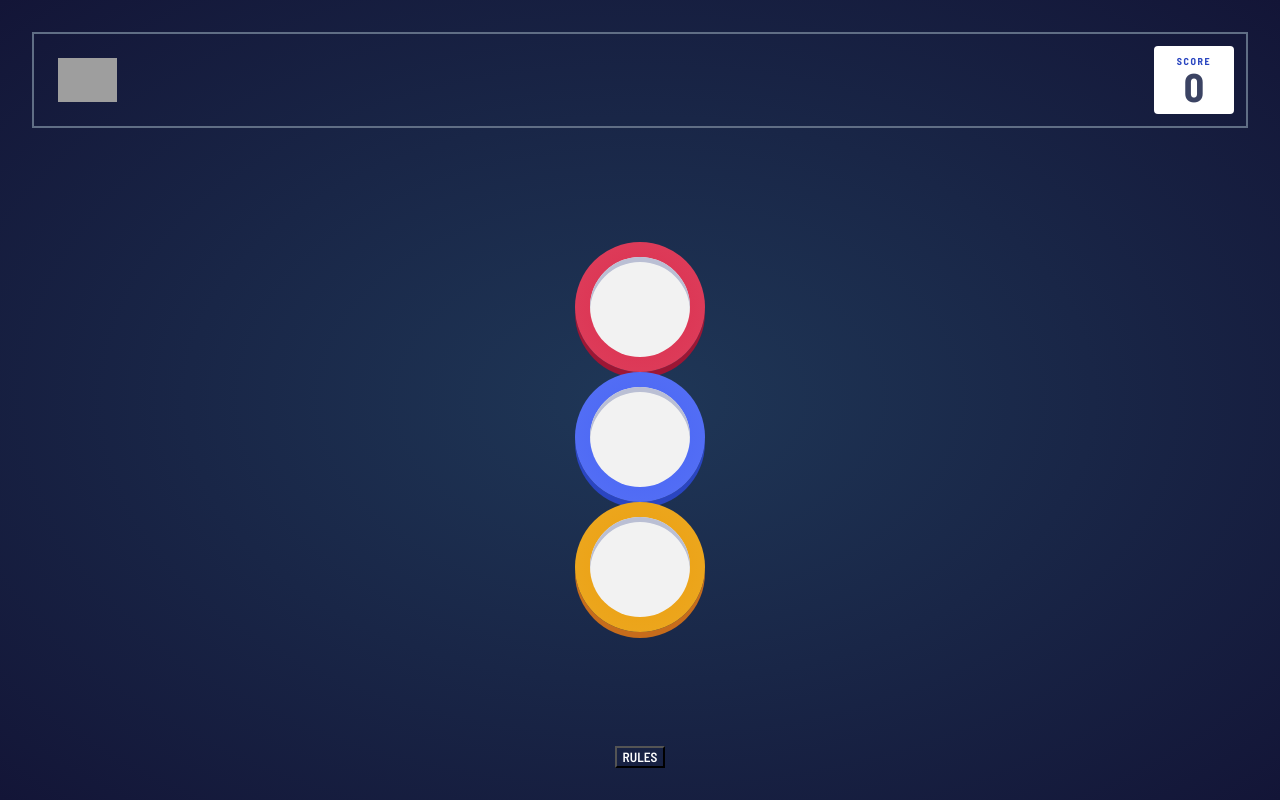
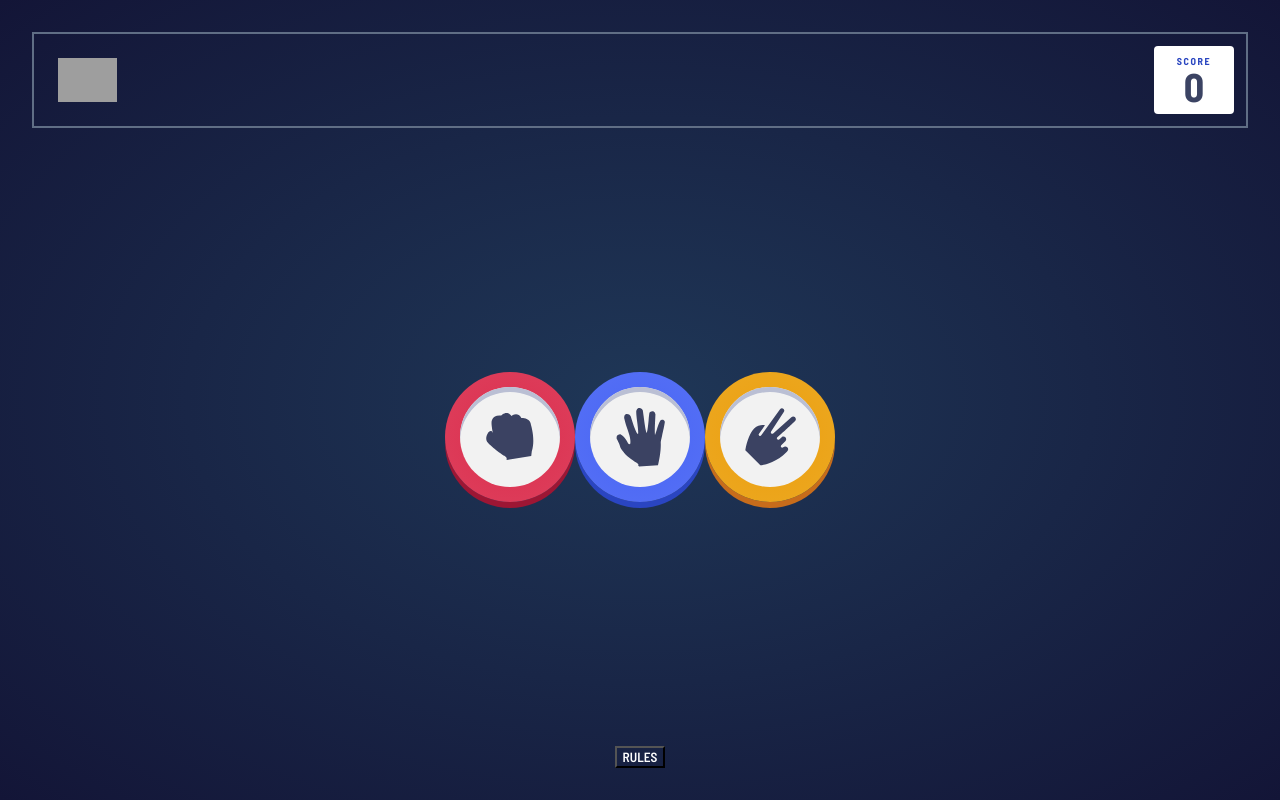
Before and after one commit to markup-mitchell/rock-paper-scissors-vue-sass, a Vue app: page / in a window 1280 px wide. Built offline with nearby package versions, Linux system fonts and the light colour scheme; grey boxes are pictures that could not be loaded.

Commit message:
styled icon buttons added and emit logic updated

```diff
--- a/src/components/IconButton.vue
+++ b/src/components/IconButton.vue
@@ -7,7 +7,41 @@
       { scissors: value === 'scissors' }
     ]"
   >
-    <button class="btn"></button>
+    <button :value="value" class="btn" @click="setPlayerChoice(value)">
+      <svg
+        v-if="value === 'rock'"
+        xmlns="http://www.w3.org/2000/svg"
+        width="48"
+        height="48"
+      >
+        <path
+          fill="#3B4262"
+          d="M45.06 12.22c-.642-8.096-9.734-7.269-9.734-7.269-3.837-6.765-9.832-1.865-9.832-1.865-4.606-6.63-10.38-.486-10.38-.486-9.957-1.074-9.571 7.066-9.571 7.066-.234 2.588 1.403 10.593 1.403 10.593-1.477-4.614-4.68-.784-4.68-.784-3.94 6.078-.975 9.405-.975 9.405 5.33 6.246 16.688 13.743 16.688 13.743 4.113 2.356 2.373 4.457 2.373 4.457l24.876-4.11.571-4.718c3.782-11.436-.739-26.032-.739-26.032z"
+        />
+      </svg>
+      <svg
+        v-if="value === 'paper'"
+        xmlns="http://www.w3.org/2000/svg"
+        width="49"
+        height="59"
+      >
+        <path
+          fill="#3B4262"
+          d="M47.125 11.832a2.922 2.922 0 00-1.232-.198c-.57.04-1.029.271-1.302.65-1.604 2.248-2.919 6.493-3.979 9.905-.486 1.577-1.14 3.688-1.612 4.69-.493-2.807.064-13.09.28-17.05l.003-.064c.15-2.751.17-3.234.138-3.446-.238-1.509-.843-2.5-1.799-2.943-.966-.45-2.22-.25-3.572.563-.677.41-.865 1.816-1.446 8.19l-.002.028c-.32 3.502-1.058 11.566-1.965 12.91-1.023-1.88-2.431-12.555-3.039-17.176-.425-3.236-.673-5.094-.84-5.655-.35-1.176-1.83-2.176-3.295-2.232-1.22-.06-2.22.56-2.698 1.638-.894.995-.578 4.292.41 12.102.47 3.718 1.44 11.395.83 12.257-1.219-.133-3.31-4.942-6.215-14.299-.816-2.62-1.068-3.408-1.318-3.753-.494-1.202-2.172-2.129-3.676-2.024a3.183 3.183 0 00-.377.049c-.787.156-2.584.881-2.2 4.226 1.06 4.637 2.213 8.041 3.331 11.346l.023.066c.669 1.98 1.302 3.85 1.89 5.925 1.385 4.9.846 7.94.84 7.975-.046.312-.143.503-.288.57a.556.556 0 01-.195.045c-.44.03-1.098-.26-1.437-.45-.776-1.482-4.636-8.544-8.134-9.524l-.126-.037-.127.012c-1.283.121-2.226.606-2.803 1.441-.914 1.32-.535 3.002-.444 3.34l.052.12c.028.051 2.834 5.165 3.268 7.544.374 2.04 2.311 4.25 3.869 6.026l.064.073c.508.58.946 1.083 1.292 1.548 4.519 4.713 11.665 8.677 11.723 8.71.892.657 1.387 1.293 1.44 1.84a.798.798 0 01-.16.58l-.155.162.988.96 18.853-1.324.804-3.684c2.486-10.402 1.967-19.272 1.958-19.33.01-.327.706-3.483 1.266-6.033l.017-.065c1.117-5.08 2.505-11.4 2.772-13.803.116-1.028-.542-1.972-1.675-2.401z"
+        />
+      </svg>
+      <svg
+        v-if="value === 'scissors'"
+        xmlns="http://www.w3.org/2000/svg"
+        width="51"
+        height="58"
+      >
+        <path
+          fill="#3B4262"
+          d="M13.971 25.702l6.012-8.415c-2.499-.415-7.088-.507-10.846 3.235C3.212 26.421.812 39.163.312 42.248L15.37 57.24c2.711-.232 14.713-1.827 26.279-13.34.122-.249 2.94-2.321.636-4.614-1.1-1.095-2.919-1.074-4.042.044-.572.57-1.461.577-2.021.02-.56-.557-.552-1.443.02-2.012l4.087-4.069c2.076-2.067.119-5.555-2.78-4.717l-3.345 2.851c-.611.53-1.52.439-2.022-.14-.519-.597-.408-1.503.183-2.013 11.687-10.208 9.98-8.979 17.5-15.995 2.809-2.329-.725-6.447-3.493-4.09L28.182 25.45c-.529.448-1.34.457-1.86-.02-.601-.517-.615-1.262-.222-1.85L38.787 3.944c1.854-2.5-1.795-5.277-3.749-2.757L16.28 27.307c-.452.65-1.364.8-1.985.345a1.377 1.377 0 01-.323-1.95z"
+        />
+      </svg>
+    </button>
   </div>
 </template>
 
@@ -22,7 +56,9 @@
   border-radius: 50%;
 }
 .btn {
-  display: inline-block;
+  display: inline-flex;
+  justify-content: center;
+  align-items: center;
   border: none;
   margin: 0;
   padding: 0;
@@ -53,12 +89,10 @@
 <script>
 export default {
   props: ['value'],
-  computed: {
-    computedClass: function() {
-      if (this.value === 'rock') {
-        return true;
-      }
-      return false;
+  methods: {
+    setPlayerChoice(value) {
+      // this.$parent.$emit is a workaround - vuex would be a better solution; I just don't have time to learn that right now!
+      this.$parent.$emit('setPlayerChoice', value);
     }
   }
 };
--- a/src/components/PlayerChoose.vue
+++ b/src/components/PlayerChoose.vue
@@ -1,31 +1,20 @@
 <template>
-  <div class="">
-    <IconButton
-      value="rock"
-      @click="setPlayerChoice()"
-      v-on:click="setPlayerChoice"
-    />
-    <IconButton
-      value="paper"
-      @click="setPlayerChoice()"
-      v-on:click="setPlayerChoice"
-    />
-    <IconButton
-      value="scissors"
-      @click="setPlayerChoice()"
-      v-on:click="setPlayerChoice"
-    />
+  <div class="options">
+    <IconButton value="rock" />
+    <IconButton value="paper" />
+    <IconButton value="scissors" />
   </div>
 </template>
+
+<style>
+.options {
+  display: flex;
+}
+</style>
 
 <script>
 import IconButton from './IconButton';
 export default {
-  methods: {
-    setPlayerChoice(e) {
-      this.$emit('setPlayerChoice', e.target.value);
-    }
-  },
   components: {
     IconButton
   }
```
